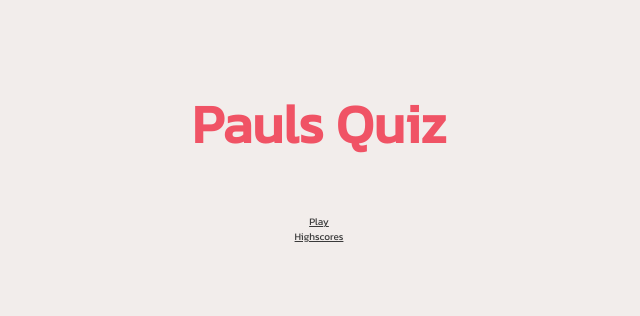
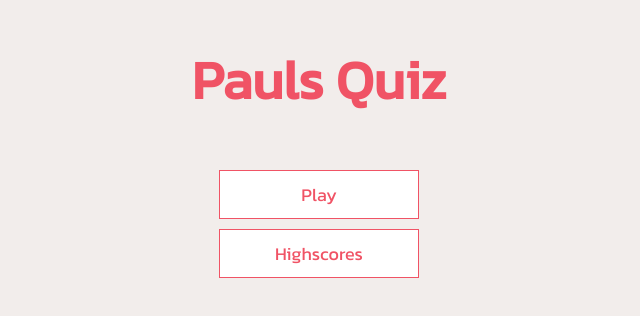
Before and after one commit to Pauldwyer/quiz-game-3.0, a plain HTML site: page index.html in a window 1280 px wide. Shown: the part 476-792 px from the top of the page, without its empty margins (321-961 px from the left). Drawn offline with Linux system fonts and the light colour scheme.

Commit message:
add style to buttons, colors are still temporary

```diff
--- a/assets/style.css
+++ b/assets/style.css
@@ -76,3 +76,18 @@ h3{
 .hidden {
     display: none;
 }
+
+/* buttons */
+
+.btn {
+    font-size: 1.8rem;
+    padding: 1rem 0;
+    width: 20rem;
+    text-align: center;
+    border: 0.1rem solid #f05365;
+    margin-bottom: 1rem;
+    text-decoration: none;
+    color: #f05365;
+    background-color: white;
+
+}
```
